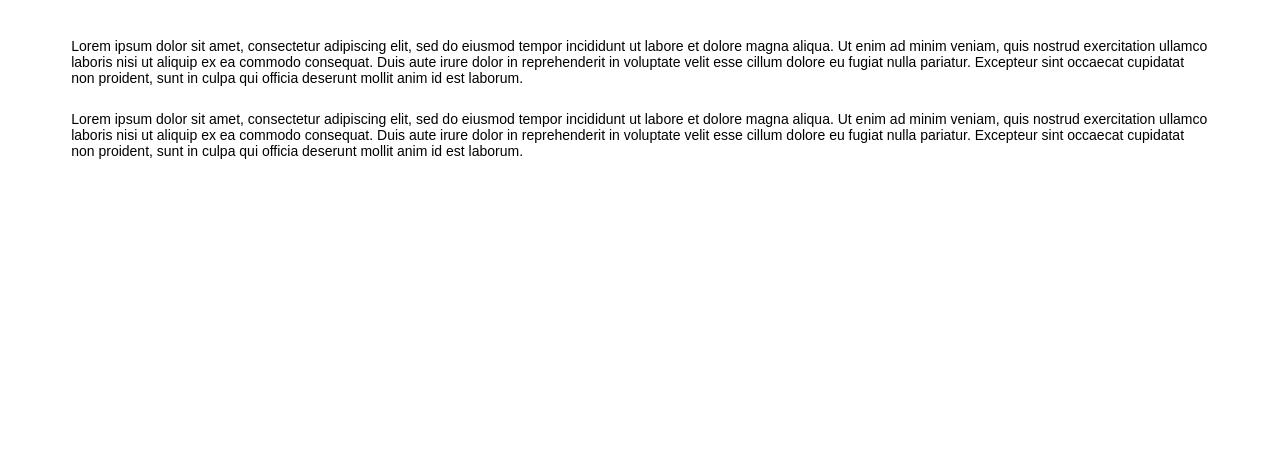
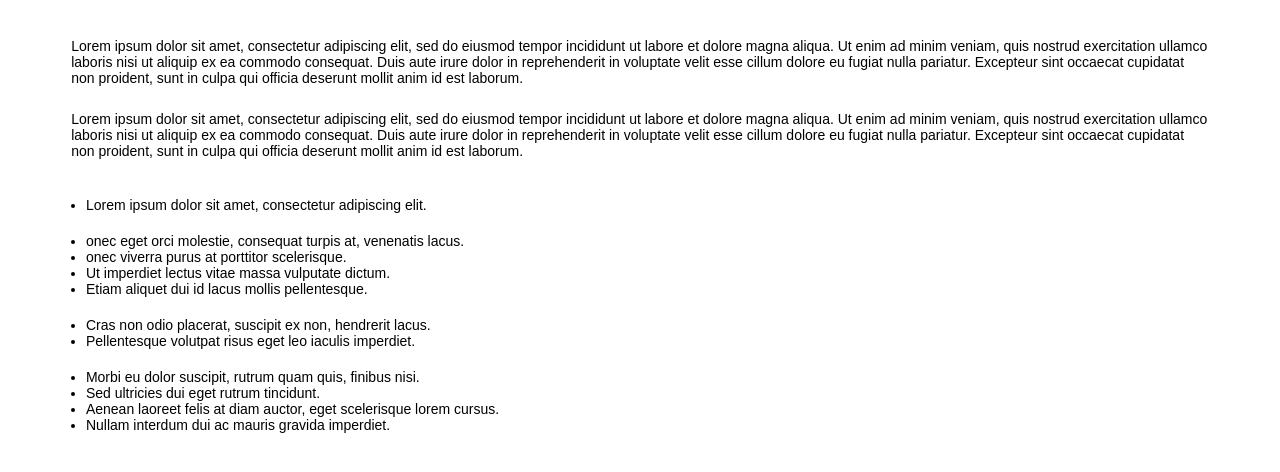
Before and after one commit to prateek2022shukla/Template-1-new, a plain HTML site: page src/index.html in a window 1280 px wide. Drawn offline with Linux system fonts and the light colour scheme.

Commit message:
Middle section Completed

```diff
--- a/src/index.html
+++ b/src/index.html
@@ -26,6 +26,17 @@
             margin-top: 2%;
         }
 
+        .middle-section{
+          margin-top: 3%;
+          margin-left: 3%;
+        }
+
+        #item-2, #item-6, #item-8{
+          margin-top: 20px;
+        }
+
+
+
             </style>
 </head>
 <body>
@@ -52,7 +63,25 @@
     sunt in culpa qui officia deserunt mollit anim id est laborum.
   </p>
 
+<!-- ------------------Middle Section ----------------------->
 
+<div class="middle-section">
+  <ul>
+    <li id="item-1">Lorem ipsum dolor sit amet, consectetur adipiscing elit.</li>
+    <li id="item-2">onec eget orci molestie, consequat turpis at, venenatis lacus.</li>
+    <li id="item-3">onec viverra purus at porttitor scelerisque.</li>
+    <li id="item-4">Ut imperdiet lectus vitae massa vulputate dictum.</li>
+    <li id="item-5">Etiam aliquet dui id lacus mollis pellentesque.</li>
+
+    <li id="item-6">Cras non odio placerat, suscipit ex non, hendrerit lacus.</li>
+    <li id="item-7">Pellentesque volutpat risus eget leo iaculis imperdiet.</li>
+    <li id="item-8">Morbi eu dolor suscipit, rutrum quam quis, finibus nisi.</li>
+    <li id="item-9">Sed ultricies dui eget rutrum tincidunt.</li>
+    <li id="item-10">Aenean laoreet felis at diam auctor, eget scelerisque lorem cursus.</li>
+    <li id="item-11">Nullam interdum dui ac mauris gravida imperdiet.</li>
+
+</ul>
+</div>
 
 
 
```
